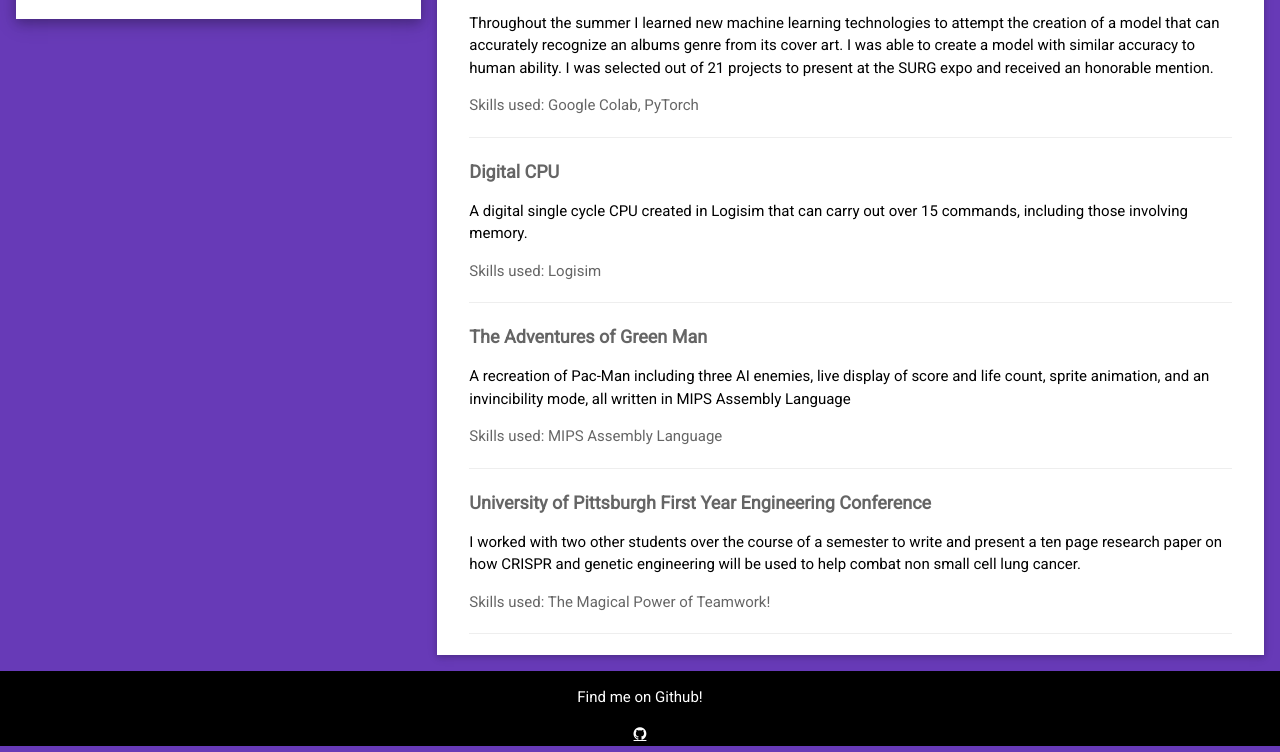
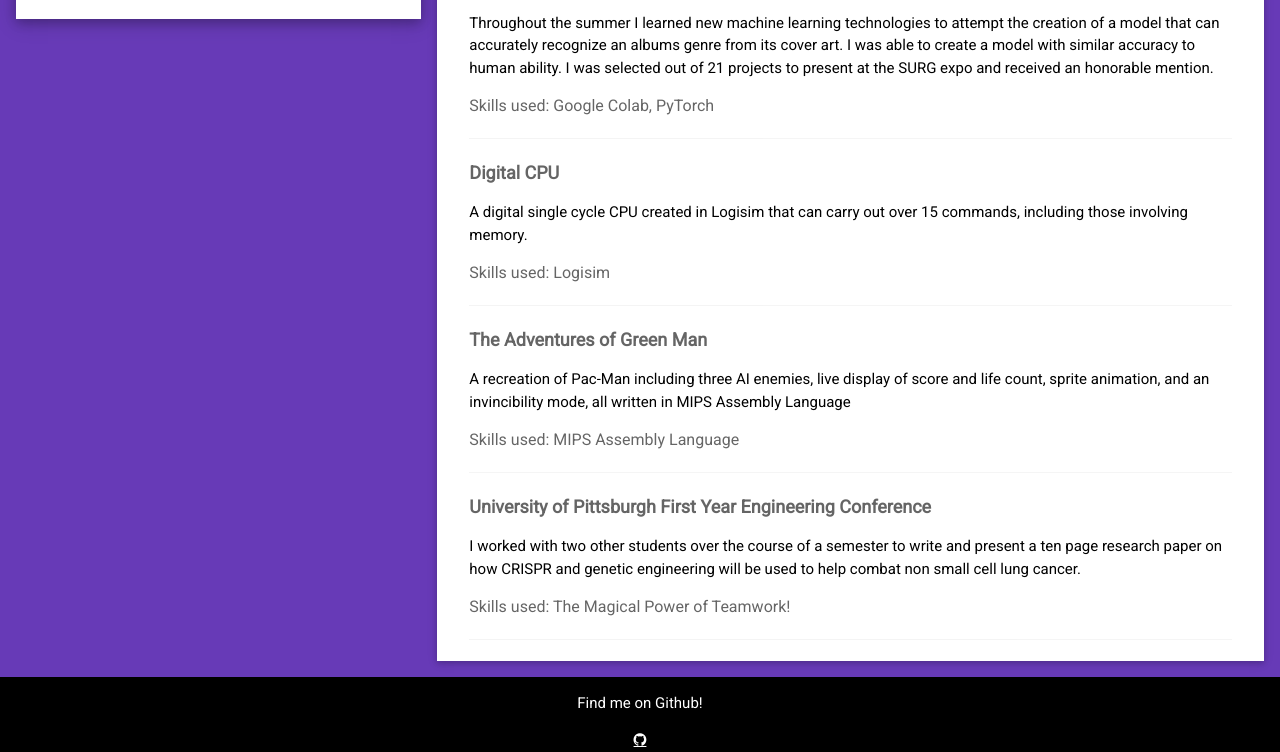
Before and after one commit to adamstarr33/adamstarr33.github.io, a plain HTML site: page index.html in a window 1280 px wide. Shown: the part 1314-2066 px from the top of the page. Drawn offline with nearby package versions, Linux system fonts and the light colour scheme.

Commit message:
Changed h10 to h6

```diff
--- a/index.html
+++ b/index.html
@@ -159,19 +159,19 @@ html,body,h1,h2,h3,h4,h5,h6 {font-family: "Roboto", sans-serif}
         <div class="w3-container">
           <h5 class="w3-opacity"><b>OK Computer Vision</b></h5>
           <p>Throughout the summer I learned new machine learning technologies to attempt the creation of a model that can accurately recognize an albums genre from its cover art. I was able to create a model with similar accuracy to human ability. I was selected out of 21 projects to present at the SURG expo and received an honorable mention.</p>
-          <h10 class="w3-opacity">Skills used: Google Colab, PyTorch</h10>
+          <h6 class="w3-opacity">Skills used: Google Colab, PyTorch</h10>
           <hr>
           <h5 class="w3-opacity"><b>Digital CPU</b></h5>
           <p>A digital single cycle CPU created in Logisim that can carry out over 15 commands, including those involving memory.</p>
-          <h10 class="w3-opacity">Skills used: Logisim</h10>
+          <h6 class="w3-opacity">Skills used: Logisim</h10>
           <hr>
           <h5 class="w3-opacity"><b>The Adventures of Green Man</b></h5>
           <p>A recreation of Pac-Man including three AI enemies, live display of score and life count, sprite animation, and an invincibility mode, all written in MIPS Assembly Language</p>
-          <h10 class="w3-opacity">Skills used: MIPS Assembly Language</h10>
+          <h6 class="w3-opacity">Skills used: MIPS Assembly Language</h10>
           <hr>
           <h5 class="w3-opacity"><b>University of Pittsburgh First Year Engineering Conference</b></h5>
           <p>I worked with two other students over the course of a semester to write and present a ten page research paper on how CRISPR and genetic engineering will be used to help combat non small cell lung cancer.</p>
-          <h10 class="w3-opacity">Skills used: The Magical Power of Teamwork!</h10>
+          <h6 class="w3-opacity">Skills used: The Magical Power of Teamwork!</h10>
           <hr>
         </div>
       </div>
```
